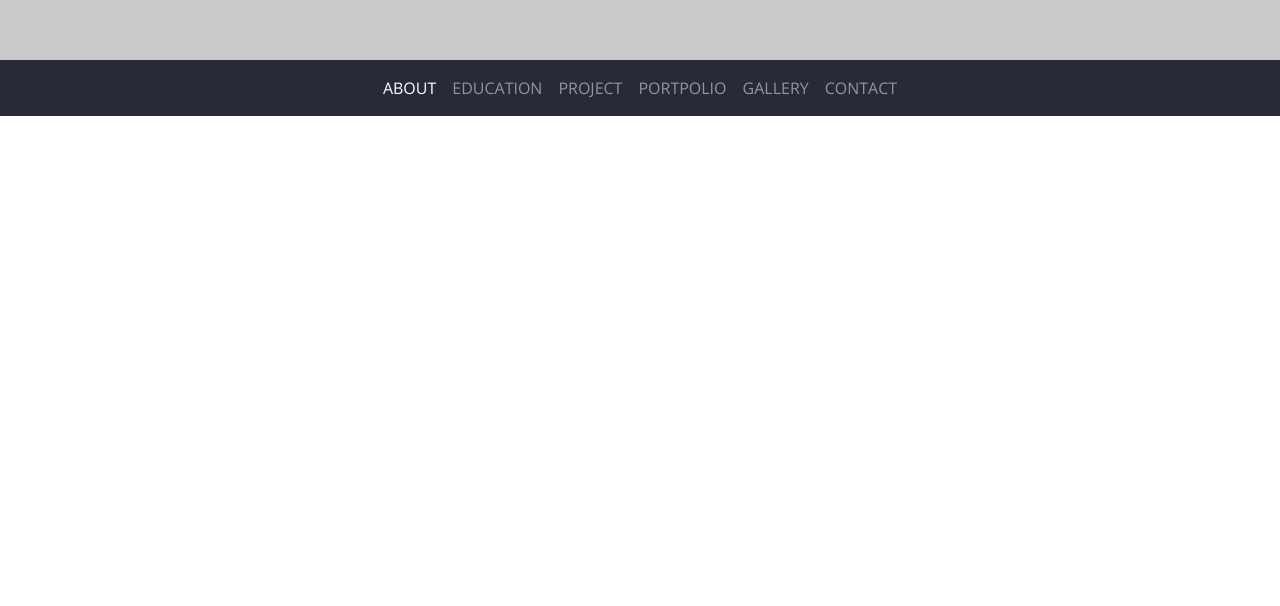
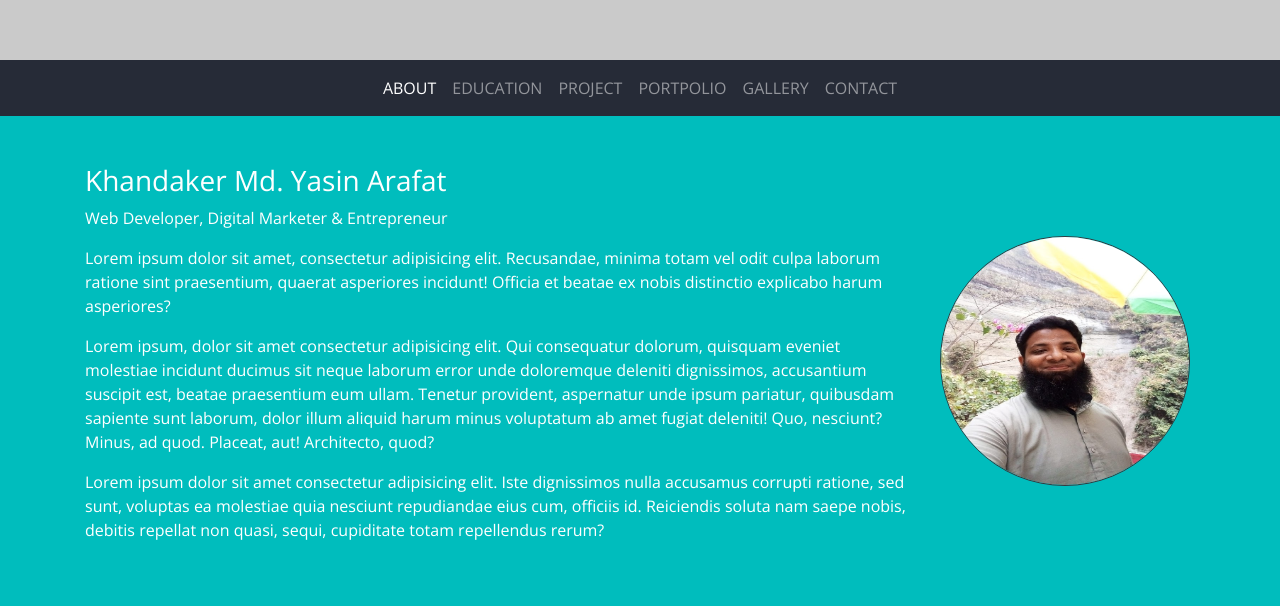
Before and after one commit to khandaker-md-yasin-arafat/bohubrihi_project, a plain HTML site: page index.html in a window 1280 px wide. Shown: the part 740-1346 px from the top of the page. Before the commit the page ends 856 px from the top, so only its background shows below. Drawn offline with nearby package versions, Linux system fonts and the light colour scheme.

Commit message:
complete about me

```diff
--- a/css/style.css
+++ b/css/style.css
@@ -10,3 +10,6 @@ body{
 .navbar-container{
     background-color: #262b37;
 }
+.about-container{
+    background-color: #00bdbd;
+}
--- a/index.html
+++ b/index.html
@@ -53,8 +53,25 @@
         </div>
       </nav>
     </section>
-
-
+    <!-- this is about section -->
+    <section>
+      <div class="about-container">
+        <div class="container">
+          <div class="row align-items-center justify-content-center">
+            <div class="col-md-9 py-5 text-white">
+              <h3>Khandaker Md. Yasin Arafat</h3>
+              <p>Web Developer, Digital Marketer & Entrepreneur</p>
+              <p>Lorem ipsum dolor sit amet, consectetur adipisicing elit. Recusandae, minima totam vel odit culpa laborum ratione sint praesentium, quaerat asperiores incidunt! Officia et beatae ex nobis distinctio explicabo harum asperiores?</p>
+              <p>Lorem ipsum, dolor sit amet consectetur adipisicing elit. Qui consequatur dolorum, quisquam eveniet molestiae incidunt ducimus sit neque laborum error unde doloremque deleniti dignissimos, accusantium suscipit est, beatae praesentium eum ullam. Tenetur provident, aspernatur unde ipsum pariatur, quibusdam sapiente sunt laborum, dolor illum aliquid harum minus voluptatum ab amet fugiat deleniti! Quo, nesciunt? Minus, ad quod. Placeat, aut! Architecto, quod?</p>
+              <p>Lorem ipsum dolor sit amet consectetur adipisicing elit. Iste dignissimos nulla accusamus corrupti ratione, sed sunt, voluptas ea molestiae quia nesciunt repudiandae eius cum, officiis id. Reiciendis soluta nam saepe nobis, debitis repellat non quasi, sequi, cupiditate totam repellendus rerum?</p>
+            </div>
+            <div class="col-md-3">
+                <img src="img/me.jpg" alt="Yasin" width="250" height="250" class="border border-dark" style="border-radius:50%">
+            </div>
+          </div>
+        </div>
+      </div>
+    </section>
     <!-- Optional JavaScript -->
     <script src="https://kit.fontawesome.com/a076d05399.js"></script>
     <!-- jQuery first, then Popper.js, then Bootstrap JS -->
```
Also changed, not shown: img/me.jpg (added).
